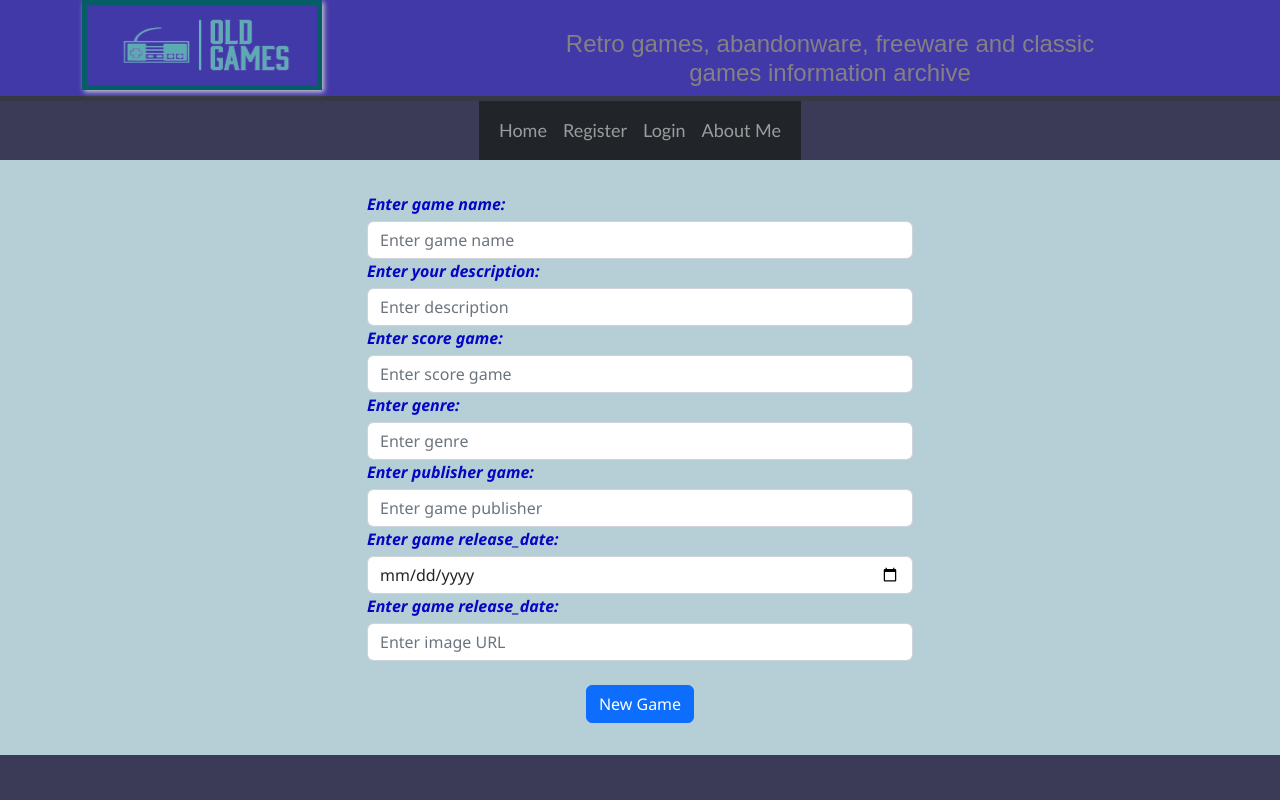
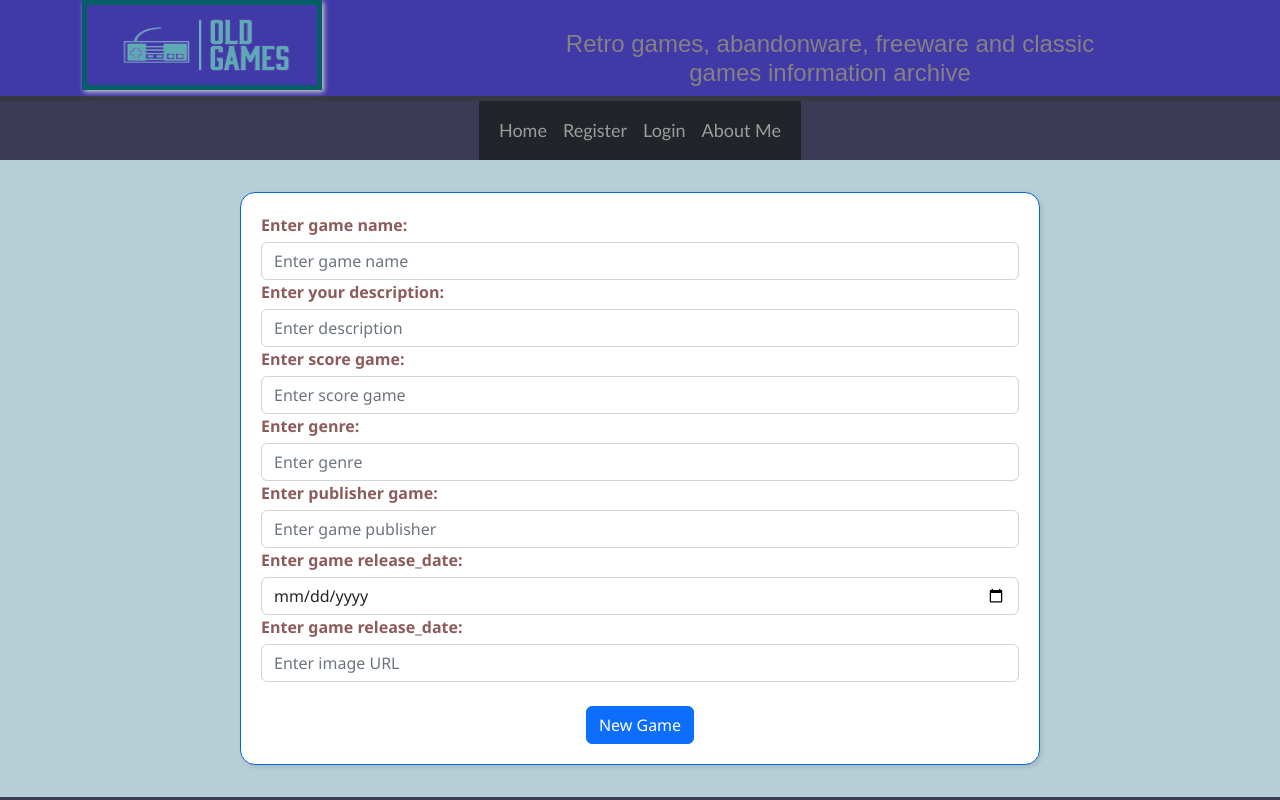
Before and after one commit to AlvaroBernabe/aba-geekshubs-fsd-val-Front-Final-Proyect, a React (Vite) app in the folder FrontFinal/: page /games/new in a window 1280 px wide. Shown: the top 800 px of the page. Built offline with nearby package versions, Linux system fonts and the light colour scheme.

Commit message:
style: New Game => Layout centered and style added

```diff
--- a/FrontFinal/src/index.css
+++ b/FrontFinal/src/index.css
@@ -348,3 +348,27 @@ body {
   color: rgb(142, 91, 91);
   margin-right: 0.5rem;
 }
+
+.CardNewGame {
+  border: 1px solid #ccc;
+  box-shadow: 2px 2px 5px rgba(0,0,0,0.1);
+  background-color: #fff;
+  border-radius: 15px;
+  border-color: #0069d9;
+  border-style:groove;
+  font-family: "Segoe UI", Tahoma, Verdana, sans-serif;
+  margin-bottom: 2rem;
+  margin-top: 2rem;
+  width: 50rem;
+  display: flex;
+  justify-content: center;
+}
+
+.NewGameDiv {
+  display: flex;
+  justify-content: center;
+}
+
+.FormNewGame {
+  color: rgb(142, 91, 91);
+}
--- a/FrontFinal/src/layout/games/NewGame.jsx
+++ b/FrontFinal/src/layout/games/NewGame.jsx
@@ -1,7 +1,7 @@
 import React, { useEffect, useState } from "react";
 import { validate } from "../../helpers/useful";
 import { postNewGame } from "../services/apiCalls";
-import { Button, Col, Container, Form, Row } from "react-bootstrap";
+import { Button, Card, Col, Container, Form, Row } from "react-bootstrap";
 import { InputText } from "../../components/InputText/InputText";
 import { useSelector } from "react-redux";
 import { userData } from "../userSlice";
@@ -111,11 +111,11 @@ export const NewGame = () => {
                 {welcome !== "" ? (
             <div>{welcome}</div>
         ) : ( */}
-      <div >
-        <Container>
-          <Row className="divNewGame">
-            <Col lg={6}>
-              <Form className="formRegister">
+      <div className="NewGameDiv">
+          <Card className="CardNewGame">
+            <Row >
+              <Col>
+                <Form className="FormNewGame">
                   <Form.Group>
                     <Form.Label>Enter game name:</Form.Label>
                     <InputText
@@ -144,7 +144,7 @@ export const NewGame = () => {
                       }
                       type={"text"}
                       name={"description"}
-                    maxLength={64}
+                      maxLength={400}
                       placeholder={"Enter description"}
                       required={true}
                       changeFunction={(e) => inputHandler(e)}
@@ -262,7 +262,7 @@ export const NewGame = () => {
                 </Form>
               </Col>
             </Row>
-        </Container>
+          </Card>
       </div>
       {/* )} */}
       {/* </div> */}
```
Lines whose indentation alone changed are shown as unchanged.
